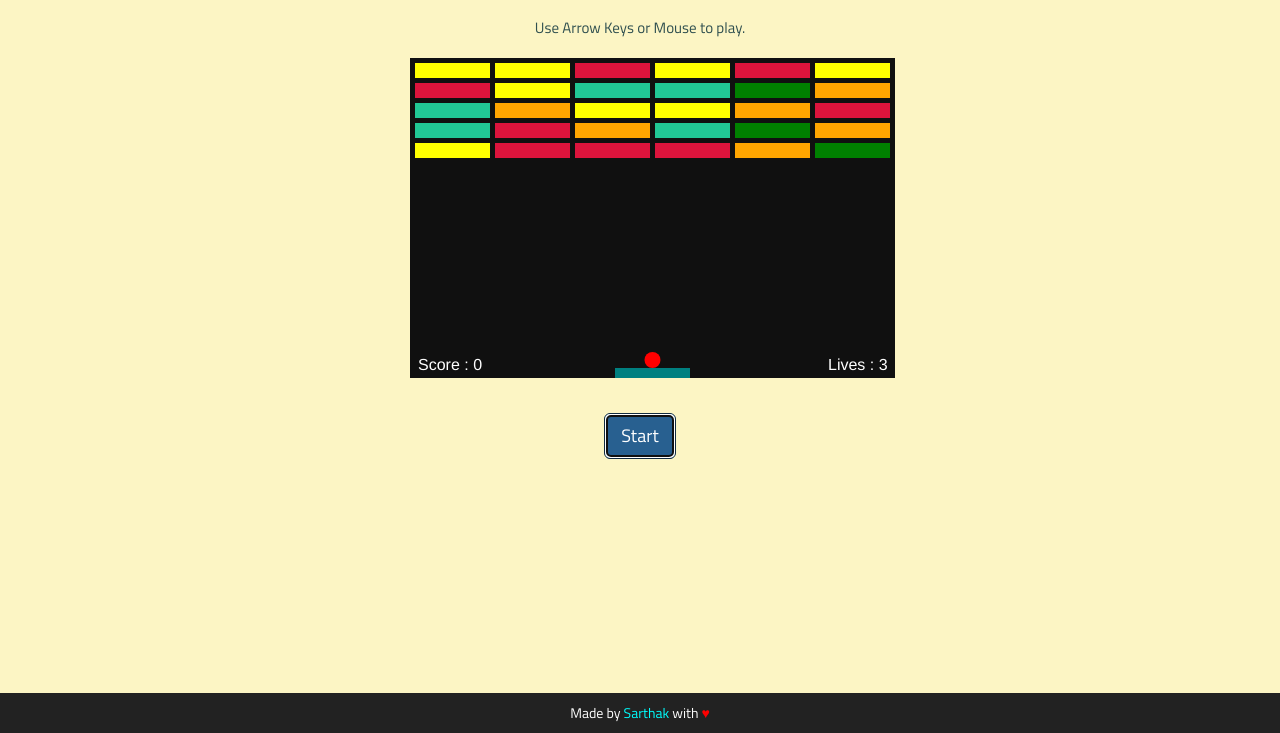
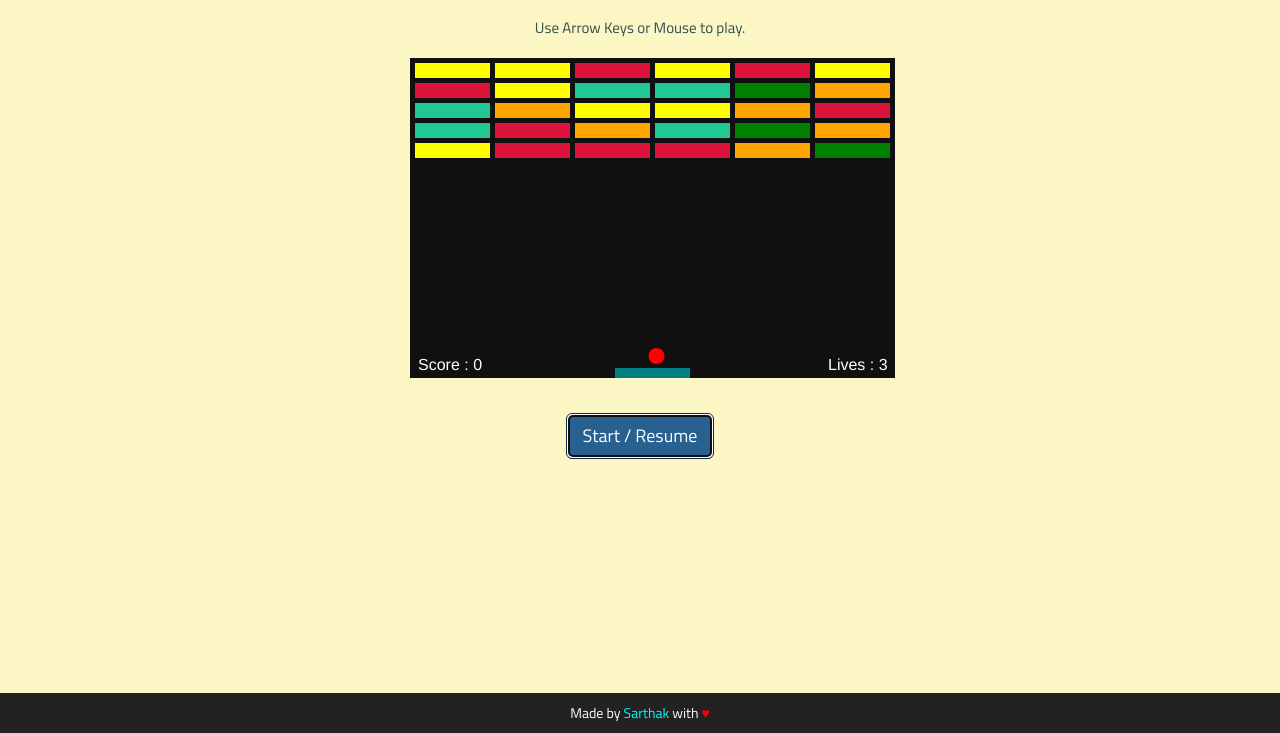
Before and after one commit to sarthakagarwal18/Breakout_Game, a plain HTML site: page index.html in a window 1280 px wide. Shown: the part 67-800 px from the top of the page. Drawn offline with Linux system fonts and the light colour scheme.

Commit message:
keyboard start pause button addd

```diff
--- a/index.html
+++ b/index.html
@@ -26,8 +26,8 @@
 
     <div class="container playbtn">
         <div class="row text-center">
-            <button type="button" class="btn btn-lg btn-primary" id="start" autofocus>Start</button>
-            <button type="button" class="btn btn-lg btn-danger hidden" id="pause" autofocus>Pause</button>
+            <button type="button" class="btn btn-lg btn-primary" id="start" autofocus>Start / Resume</button>
+            <button type="button" class="btn btn-lg btn-danger hidden" id="pause">Pause</button>
         </div>
     </div>
 
--- a/js/script.js
+++ b/js/script.js
@@ -23,8 +23,11 @@ $(document).ready(function(){
 
     var strt=document.getElementById('start');
     var pau=document.getElementById('pause');
-    strt.addEventListener("click", function(){if(flag==0){flag=1; draw();}}, false);
-    pau.addEventListener("click", function(){flag=0;}, false);
+
+    strt.addEventListener("click", game_start_action(), false);
+
+    pau.addEventListener("click", game_pause_action(), false);
+
     document.addEventListener("keydown", keyDownHandler, false);
     document.addEventListener("keyup", keyUpHandler, false);
     document.addEventListener("mousemove", mouseMoveHandler, false);
@@ -235,19 +238,21 @@ function draw(){
 function keyDownHandler(e) {
     // 37 for left key
     // 39 for right key
+    // 32 for spacebar key
+
     if(e.keyCode == 39) {
         rkey = true;
-    }
-    else if(e.keyCode == 37) {
+    } else if(e.keyCode == 37) {
         lkey = true;
+    } else if(e.keyCode == 32) {
+        spacebar_action();
     }
 }
 
 function keyUpHandler(e) {
     if(e.keyCode == 39) {
         rkey = false;
-    }
-    else if(e.keyCode == 37) {
+    } else if(e.keyCode == 37) {
         lkey = false;
     }
 }
@@ -277,3 +282,28 @@ function increaseXSpeed(){
     sign = velx && velx / Math.abs(velx)
     velx += increase_factor;
 }
+
+function spacebar_action(){
+    if(flag == 0){
+        game_start_action();
+    } else {
+        game_pause_action();
+    }
+}
+
+function game_start_action(){
+    if(flag == 0){
+        flag = 1;
+        draw();
+    }
+
+    $("#start").addClass('hidden');
+    $("#pause").removeClass('hidden');
+}
+
+function game_pause_action(){
+    flag = 0;
+
+    $("#pause").addClass('hidden');
+    $('#start').removeClass('hidden');
+}
```
